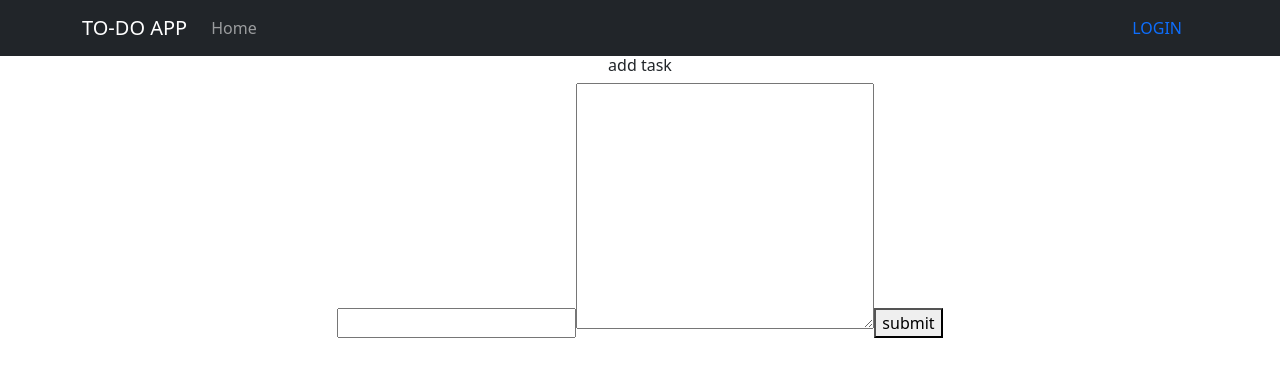
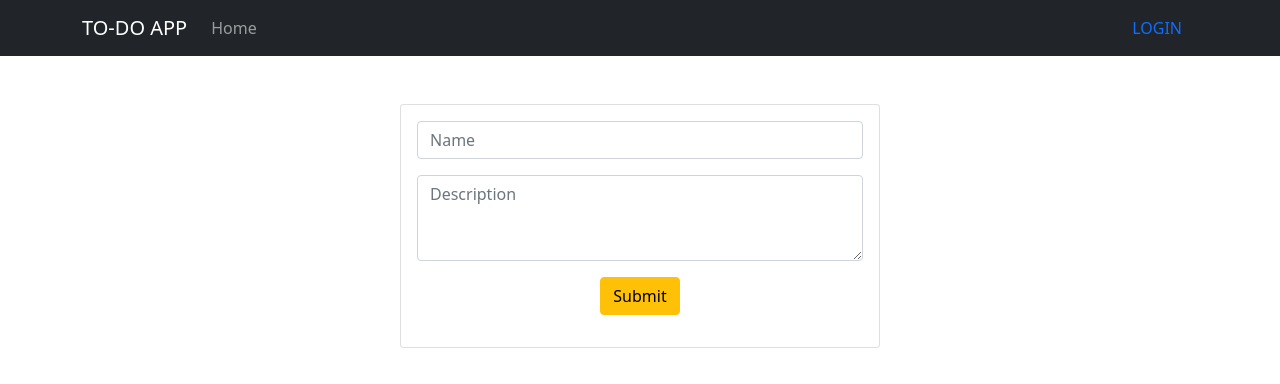
Before and after one commit to rezwanrahimr/skill-assignment-test-client-site, a React (Create React App) app: page /addtask in a window 1280 px wide. Shown: the top 384 px of the page. Built offline with nearby package versions, Linux system fonts and the light colour scheme; no server answers.

Commit message:
added items

```diff
--- a/src/components/AddTask/AddTask.js
+++ b/src/components/AddTask/AddTask.js
@@ -1,4 +1,5 @@
 import React, { useState } from 'react';
+import { Button, Card, Form } from 'react-bootstrap';
 import { useAuthState } from 'react-firebase-hooks/auth';
 import { useNavigate } from 'react-router-dom';
 import url from '../../Api';
@@ -7,8 +8,8 @@ import auth from '../../firebase.init';
 const AddTask = () => {
     const navigate = useNavigate();
     const [user] = useAuthState(auth);
-    const [value,setValue] = useState({title:'',description:''});
-    console.log(user)
+    const [value, setValue] = useState({ title: '', description: '' });
+
     const addTask = (e) => {
         e.preventDefault();
         const body = {
@@ -16,32 +17,38 @@ const AddTask = () => {
             status: "publish",
             email: user.email
         }
-        fetch(url+'/todos',{
+        fetch(url + '/todos', {
             method: "POST",
-            headers: {'Content-Type': 'application/json'},
-            body:JSON.stringify(body)
+            headers: { 'Content-Type': 'application/json' },
+            body: JSON.stringify(body)
 
         })
-        .then(res => res.json())
-        .then(result => {
-            if(result.status===1){
-                navigate('/home')
-            }
-        })
+            .then(res => res.json())
+            .then(result => {
+                if (result.status === 1) {
+                    navigate('/home')
+                }
+            })
+    }
+    const handleInput = (e) => {
+        setValue(prev => ({ ...prev, [e.target.name]: e.target.value }))
     }
 
-    const handleInput = (e) =>{
-        setValue(prev=>({...prev,[e.target.name]: e.target.value}))
 
-    }
     return (
-        <div>
-            <h6>add task </h6>
-            <form onSubmit={addTask}>
-                <input name='title' onChange={handleInput} type="text" />
-                <textarea name="description"  onChange={handleInput} id="" cols="30" rows="10"></textarea>
-                <button type='submit'>submit</button>
-            </form>
+        <div className='d-flex justify-content-center align-items-center mt-5'>
+            <Card style={{ width: '30rem' }}>
+                <Card.Body>
+                    <Form onSubmit={addTask}>
+                        <Form.Group className="mb-3" controlId="exampleForm.ControlTextarea1">
+                            <Form.Control name='title' type="text" placeholder="Name" onChange={handleInput} />
+
+                            <Form.Control name="description" onChange={handleInput} className='my-3' placeholder='Description' as="textarea" rows={3} />
+                            <Button type='submit' variant="warning">Submit</Button>{' '}
+                        </Form.Group>
+                    </Form>
+                </Card.Body>
+            </Card>
 
         </div>
     );
```
